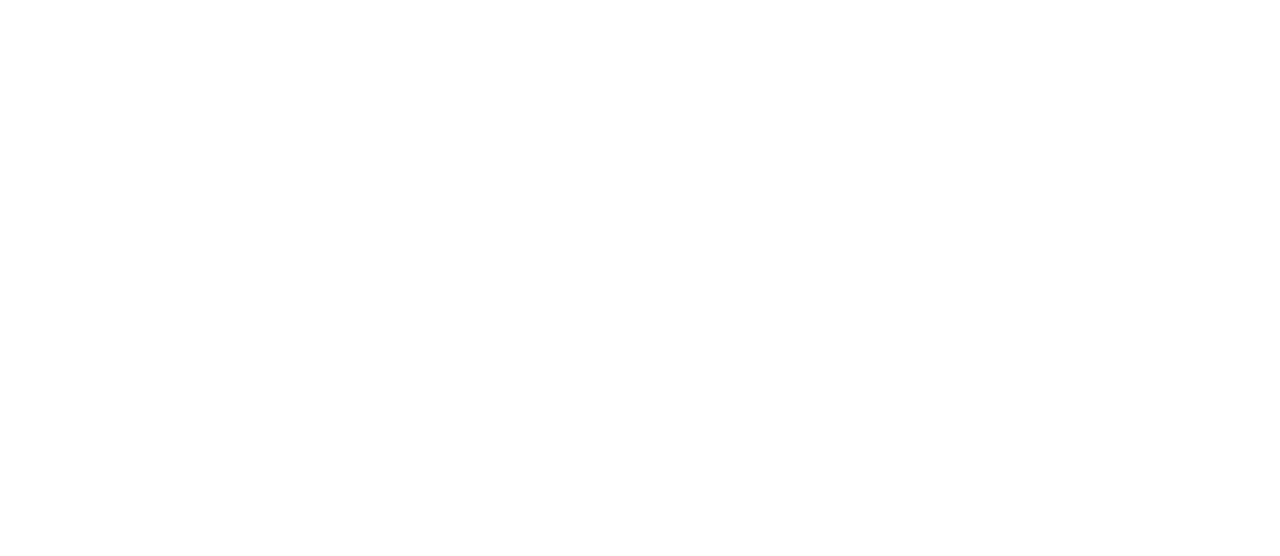
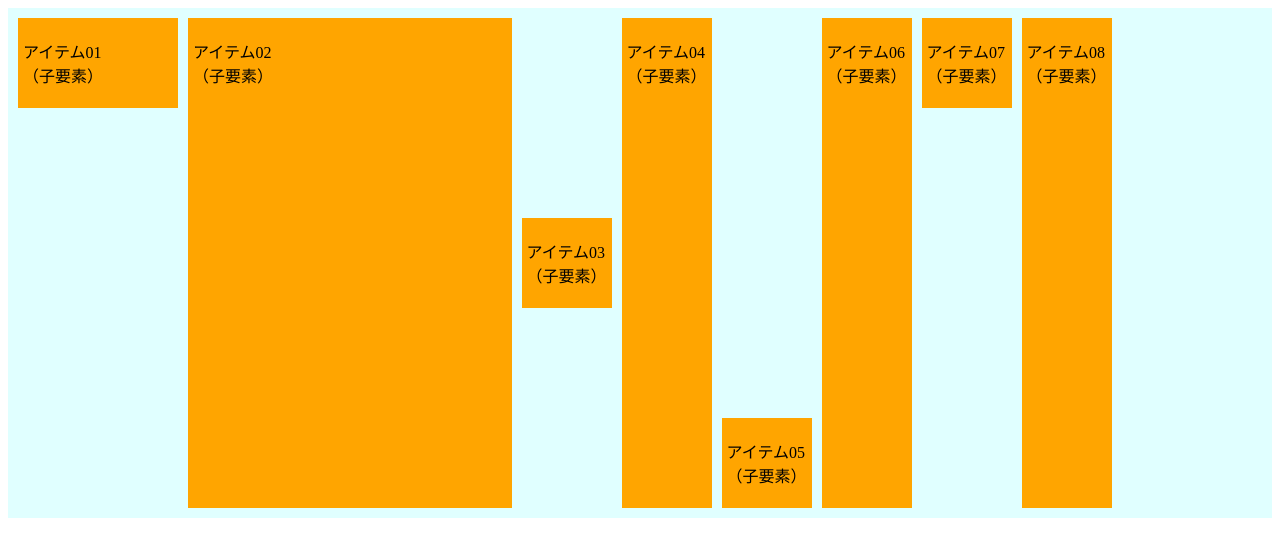
Before and after one commit to shizuka1997/html_study_0221, a plain HTML site: page flexbox.html in a window 1280 px wide. Drawn offline with Linux system fonts and the light colour scheme.

Commit message:
first commit

```diff
--- a/flexbox.css
+++ b/flexbox.css
@@ -1,4 +1,12 @@
 .flexbox-container {
+    display: flex;
+    /* 「flex-directionプロパティの値 flex-wrapプロパティの値」の順で一括指定します */
+    /* justify-content: center; */
+
+
+    /* flex-wrap: wrap; */
+    /* align-content: space-between; */
+    height: 500px;
     padding: 5px;
     background-color: lightcyan;
 }
@@ -7,3 +15,28 @@
     margin: 5px;
     background-color: orange;
 }
+#item01 {
+    flex-basis: 150px;
+    align-self: flex-start;
+}
+#item02 {
+    flex-basis: 25%;
+}
+#item03 {
+    align-self: center;
+}
+#item04 {
+
+}
+#item05 {
+    align-self: flex-end;
+}
+#item06 {
+
+}
+#item07 {
+    align-self: baseline;
+}
+#item08 {
+
+}
--- a/flexbox.html
+++ b/flexbox.html
@@ -0,0 +1,37 @@
+<!DOCTYPE html>
+<html>
+    <head>
+        <title>タイトルです</title>
+        <meta charset="utf-8">
+        <link rel="stylesheet" href="flexbox.css">
+    </head>
+    <body>
+        <div class="flexbox-container">
+            <div id="item01" class="flexbox-item">
+                <p>アイテム01<br>（子要素）</p>
+            </div>
+            <div id="item02" class="flexbox-item">
+                <p>アイテム02<br>（子要素）</p>
+            </div>
+            <div id="item03" class="flexbox-item">
+                <p>アイテム03<br>（子要素）</p>
+            </div>
+            <div id="item04" class="flexbox-item">
+                <p>アイテム04<br>（子要素）</p>
+            </div>
+            <div id="item05" class="flexbox-item">
+                <p>アイテム05<br>（子要素）</p>
+            </div>
+            <div id="item06" class="flexbox-item">
+                <p>アイテム06<br>（子要素）</p>
+            </div>
+            <div id="item07" class="flexbox-item">
+                <p>アイテム07<br>（子要素）</p>
+            </div>
+            <div id="item08" class="flexbox-item">
+                <p>アイテム08<br>（子要素）</p>
+            </div>
+
+        </div>
+    </body>
+</html>
```
